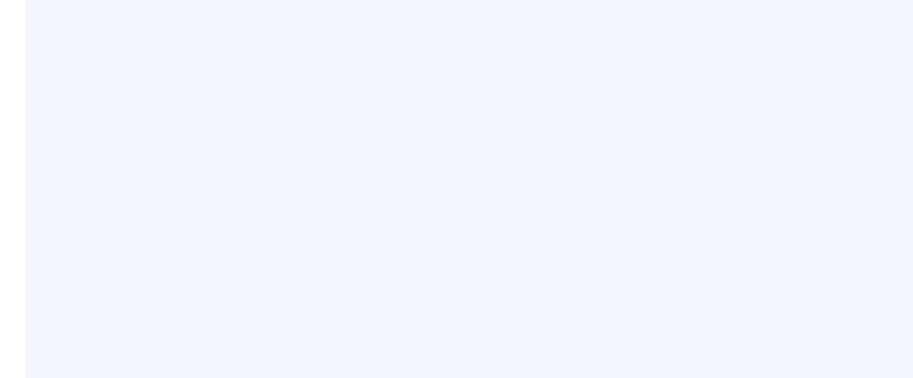
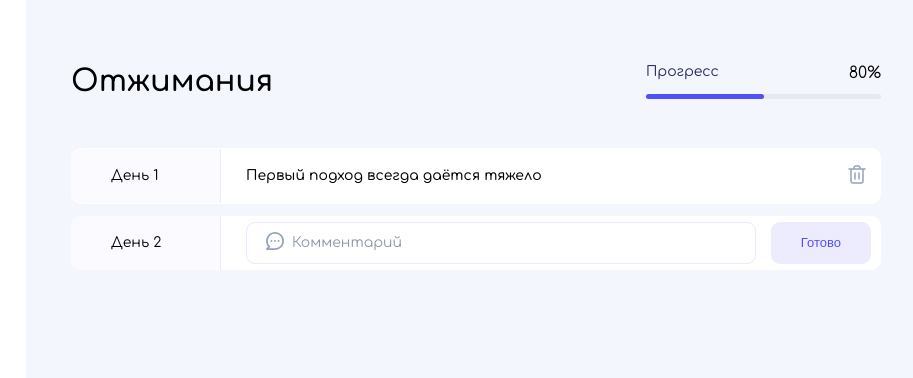
Before and after one commit to poymanov/purpleschool-js-basics-habbits-tracker, a plain HTML site: page index.html in a window 1280 px wide. Shown: the full height of the page, 100-1013 px from the left. Drawn offline with Linux system fonts and the light colour scheme.

Commit message:
Добавлена верстка содержимого привычки

```diff
--- a/css/style.css
+++ b/css/style.css
@@ -6,6 +6,7 @@ body {
 	font-family: 'Comfortaa', cursive;
 	margin: 0;
 	background-color: #F3F6FD;
+	font-weight: 400;
 }
 
 .app {
@@ -74,3 +75,152 @@ body {
 .menu__add:hover {
 	background-color: #EDF2FF;
 }
+
+.content {
+	min-width: 900px;
+	padding: 45px;
+}
+
+header {
+	display: flex;
+	justify-content: space-between;
+	align-items: center;
+}
+
+h1 {
+	font-size: 30px;
+	line-height: 33px;
+	color: #000;
+}
+
+.progress {
+	display: flex;
+	flex-direction: column;
+	gap: 12px;
+	min-width: 235px;
+}
+
+.progress__text {
+	display: flex;
+	justify-content: space-between;
+}
+
+.progress__name {
+	font-size: 14px;
+	line-height: 16px;
+	color: #232360;
+}
+
+.progress_percent {
+	font-size: 12px;
+	line-height: 13px;
+	color: #768396;
+}
+
+.progress__bar {
+	width: 100%;
+	background-color: #E6E9ED;
+	border-radius: 4px;
+	height: 5px;
+	position: relative;
+}
+
+.progress__cover-bar {
+	position: absolute;
+	width: 50%;
+	background-color: #5051F9;
+	border-radius: 4px;
+	height: 5px;
+}
+
+main {
+	margin-top: 30px;
+}
+
+.habbit	{
+	background-color: #FFFFFF;
+	border-radius: 10px;
+	display: flex;
+	align-items: center;
+	margin-bottom: 12px;
+}
+
+.habbit__day {
+	background-color: #FBFAFF;
+	border-radius: 10px 0 0 10px;
+	border-right: 1px solid #E7EBFB;
+	font-size: 14px;
+	line-height: 14px;
+	padding: 20px 40px;
+	min-width: 150px;
+}
+
+.habbit__comment {
+	font-size: 14px;
+	line-height: 16px;
+	padding: 20px 25px;
+	font-weight: 500;
+}
+
+.habbit__delete {
+	margin-left: auto;
+	margin-right: 10px;
+	background: none;
+	border: none;
+	border-radius: 5px;
+	cursor: pointer;
+	padding: 2px;
+}
+
+.habbit__delete:hover {
+	background-color: #EDF2FF;
+}
+
+.habbit__form {
+	display: flex;
+	gap: 15px;
+	width: 100%;
+	padding: 0 10px 0 25px;
+	position: relative;
+}
+
+.input_icon {
+	padding-left: 45px;
+}
+
+.input__icon {
+	position: absolute;
+	top: 10px;
+	left: 45px;
+}
+
+input {
+	font-family: 'Comfortaa', cursive;
+	background-color: #FFFFFF;
+	border: 1px solid #E7EBFB;
+	border-radius: 9px;
+	padding: 12px 20px;
+	flex: 1;
+	font-size: 14px;
+	line-height: 16px;
+}
+
+input::placeholder {
+	color: #8899A8;
+}
+
+.button {
+	background-color: #EDECFE;
+	border-radius: 9px;
+	border: none;
+	font-weight: 500;
+	font-size: 13px;
+	line-height: 14px;
+	color: #5051F9;
+	cursor: pointer;
+	padding: 14px 30px;
+}
+
+.button:hover {
+	background-color: #DCDAFF;
+}
--- a/index.html
+++ b/index.html
@@ -7,7 +7,7 @@
 	<title>Habbit App</title>
 	<link rel="preconnect" href="https://fonts.googleapis.com">
 	<link rel="preconnect" href="https://fonts.gstatic.com" crossorigin>
-	<link href="https://fonts.googleapis.com/css2?family=Comfortaa:wght@400;600&display=swap" rel="stylesheet">
+	<link href="https://fonts.googleapis.com/css2?family=Comfortaa:wght@400;500;600&display=swap" rel="stylesheet">
 	<link rel="stylesheet" href="css/style.css">
 </head>
 <body>
@@ -30,7 +30,39 @@
 				</nav>
 			</div>
 		</div>
-		<div class="content"></div>
+		<div class="content">
+			<header>
+				<h1>Отжимания</h1>
+				<div class="progress">
+					<div class="progress__text">
+						<div class="progress__name">Прогресс</div>
+						<div class="progress__percent">80%</div>
+					</div>
+					<div class="progress__bar">
+						<div class="progress__cover-bar"></div>
+					</div>
+				</div>
+			</header>
+			<main>
+				<div>
+					<div class="habbit">
+						<div class="habbit__day">День 1</div>
+						<div class="habbit__comment">Первый подход всегда даётся тяжело</div>
+						<button class="habbit__delete">
+							<img src="/img/delete.svg" alt="Удалить день 1">
+						</button>
+					</div>
+				</div>
+				<div class="habbit">
+					<div class="habbit__day">День 2</div>
+					<form class="habbit__form">
+						<input class="input_icon" type="text" placeholder="Комментарий">
+						<img class="input__icon" src="/img/comment.svg" alt="Комментарий">
+						<button class="button">Готово</button>
+					</form>
+				</div>
+			</main>
+		</div>
 	</div>
 	<script src="js/app.js"></script>
 </body>
```
Also changed, not shown: img/comment.svg (added), img/delete.svg (added).
